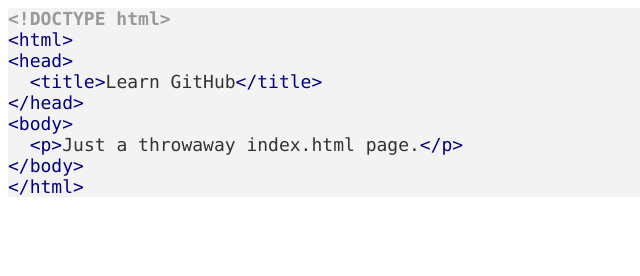
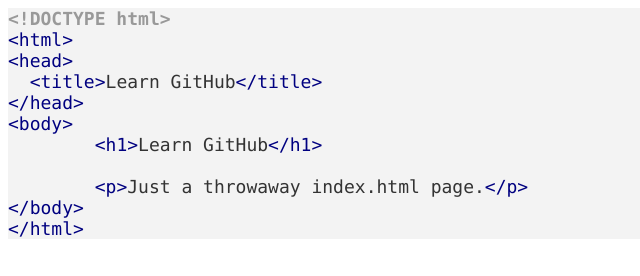
Before and after one commit to rblankensh3/learn-github, a plain HTML site: page learn-github/index.html in a window 1280 px wide. Shown: the whole page, without its empty margins (0-640 px from the left). Drawn offline with Linux system fonts and the light colour scheme.

Commit message:
made requested changes for PR

```diff
--- a/learn-github/index.html
+++ b/learn-github/index.html
@@ -7,12 +7,15 @@
   <meta name="Generator" content="Cocoa HTML Writer">
   <meta name="CocoaVersion" content="1404.47">
   <style type="text/css">
-    p.p1 {margin: 0.0px 0.0px 0.0px 0.0px; line-height: 22.0px; font: 18.0px Menlo; color: #999999; -webkit-text-stroke: #999999; background-color: #f3f3f3}
-    p.p2 {margin: 0.0px 0.0px 0.0px 0.0px; line-height: 22.0px; font: 18.0px Menlo; color: #000080; -webkit-text-stroke: #000080; background-color: #f3f3f3}
+    p.p1 {margin: 0.0px 0.0px 0.0px 0.0px; line-height: 21.0px; font: 18.0px Menlo; color: #999999; -webkit-text-stroke: #999999; background-color: #f3f3f3}
+    p.p2 {margin: 0.0px 0.0px 0.0px 0.0px; line-height: 21.0px; font: 18.0px Menlo; color: #000080; -webkit-text-stroke: #000080; background-color: #f3f3f3}
     p.p3 {margin: 0.0px 0.0px 0.0px 0.0px; line-height: 22.0px; font: 18.0px Menlo; color: #333333; -webkit-text-stroke: #333333; background-color: #f3f3f3}
+    p.p4 {margin: 0.0px 0.0px 0.0px 0.0px; line-height: 21.0px; font: 18.0px Menlo; color: #000080; -webkit-text-stroke: #000080; background-color: #f3f3f3; min-height: 21.0px}
+    p.p5 {margin: 0.0px 0.0px 0.0px 0.0px; line-height: 21.0px; font: 18.0px Menlo; color: #333333; -webkit-text-stroke: #333333; background-color: #f3f3f3}
     span.s1 {font-kerning: none}
     span.s2 {font-kerning: none; color: #333333; -webkit-text-stroke: 0px #333333}
     span.s3 {font-kerning: none; color: #000080; -webkit-text-stroke: 0px #000080}
+    span.Apple-tab-span {white-space:pre}
   </style>
 </head>
 <body>
@@ -22,7 +25,9 @@
 <p class="p2"><span class="s2"><span class="Apple-converted-space">  </span></span><span class="s1">&lt;title&gt;</span><span class="s2">Learn GitHub</span><span class="s1">&lt;/title&gt;</span></p>
 <p class="p2"><span class="s1">&lt;/head&gt;</span></p>
 <p class="p2"><span class="s1">&lt;body&gt;</span></p>
-<p class="p3"><span class="s1"><span class="Apple-converted-space">  </span></span><span class="s3">&lt;p&gt;</span><span class="s1">Just a throwaway index.html page.</span><span class="s3">&lt;/p&gt;</span></p>
+<p class="p3"><span class="s3"><span class="Apple-tab-span">	</span>&lt;h1&gt;</span><span class="s1">Learn GitHub</span><span class="s3">&lt;/h1&gt;</span></p>
+<p class="p4"><span class="s1"></span><br></p>
+<p class="p5"><span class="s1"><span class="Apple-tab-span">	</span></span><span class="s3">&lt;p&gt;</span><span class="s1">Just a throwaway index.html page.</span><span class="s3">&lt;/p&gt;</span></p>
 <p class="p2"><span class="s1">&lt;/body&gt;</span></p>
 <p class="p2"><span class="s1">&lt;/html&gt;</span></p>
 </body>
```
Also changed, not shown: 1 other file.
